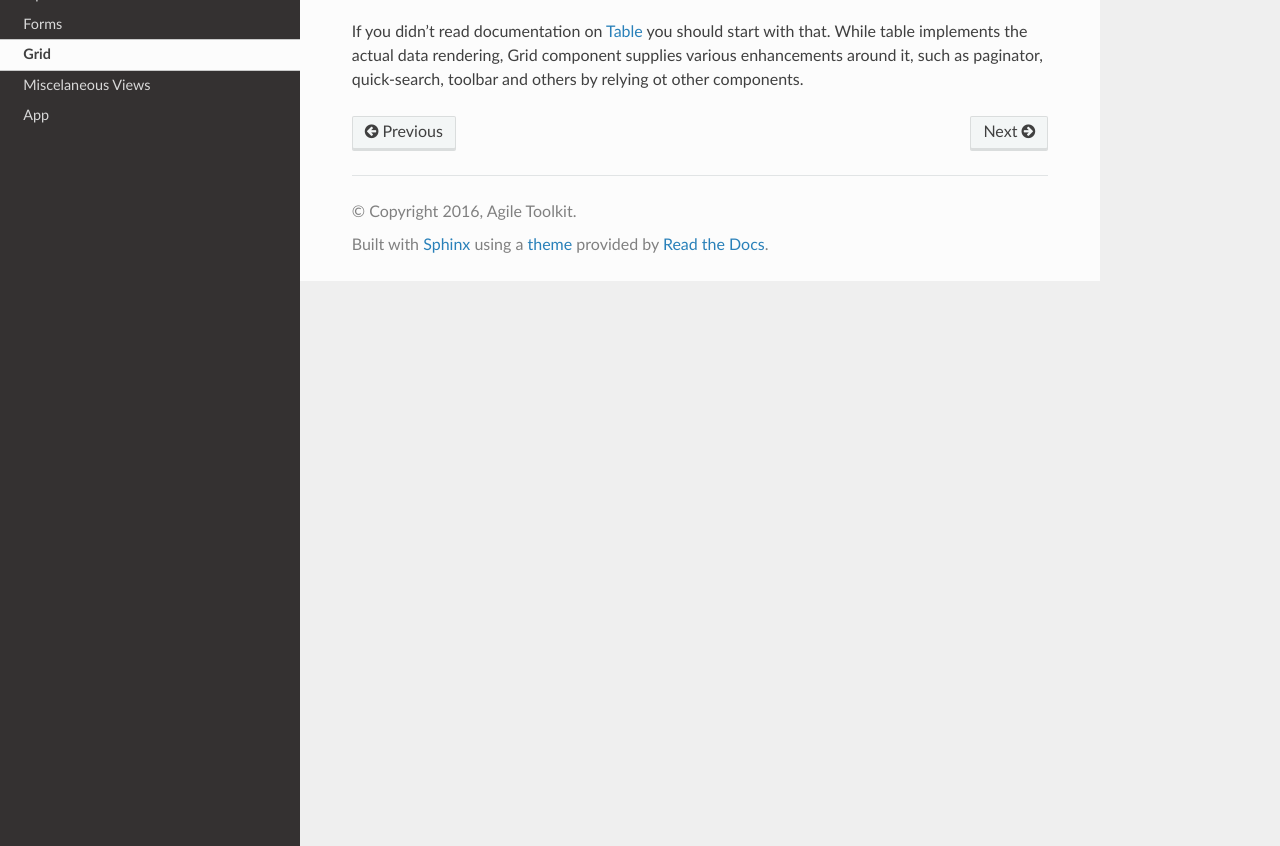
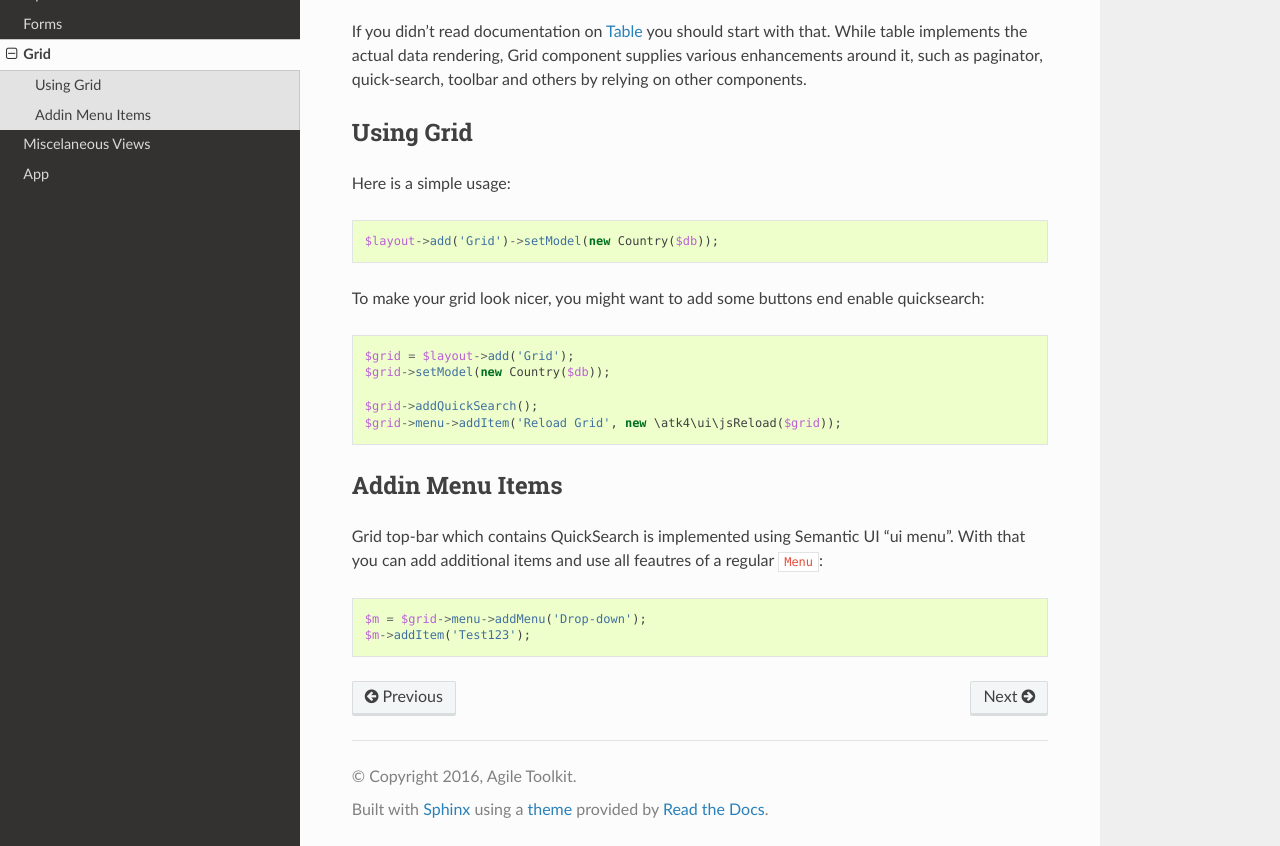
Before and after one commit to atk4/ui, a Sphinx documentation site: the page built from docs/grid.rst, in a window 1280 px wide and 1234 px high, cut to the strip 388-1234 px from the top of the window. Built offline with Sphinx 7.4.7 and the Read the Docs theme 2.0.0, drawn with Linux system fonts in a browser that asks for light colours; cross-references to code outside the pages are shown as plain code.

Commit message:
added more docs

```diff
--- a/docs/grid.rst
+++ b/docs/grid.rst
@@ -10,4 +10,28 @@ Grid
 
 If you didn't read documentation on :ref:`table` you should start with that. While table implements the actual
 data rendering, Grid component supplies various enhancements around it, such as paginator, quick-search, toolbar
-and others by relying ot other components.
+and others by relying on other components.
+
+Using Grid
+==========
+
+Here is a simple usage::
+
+    $layout->add('Grid')->setModel(new Country($db));
+
+To make your grid look nicer, you might want to add some buttons end enable quicksearch::
+
+    $grid = $layout->add('Grid');
+    $grid->setModel(new Country($db));
+
+    $grid->addQuickSearch();
+    $grid->menu->addItem('Reload Grid', new \atk4\ui\jsReload($grid));
+
+Addin Menu Items
+================
+
+Grid top-bar which contains QuickSearch is implemented using Semantic UI "ui menu". With that
+you can add additional items and use all feautres of a regular :php:class:`Menu`::
+
+    $m = $grid->menu->addMenu('Drop-down');
+    $m->addItem('Test123');
```
Also changed, not shown: 2 other files.
